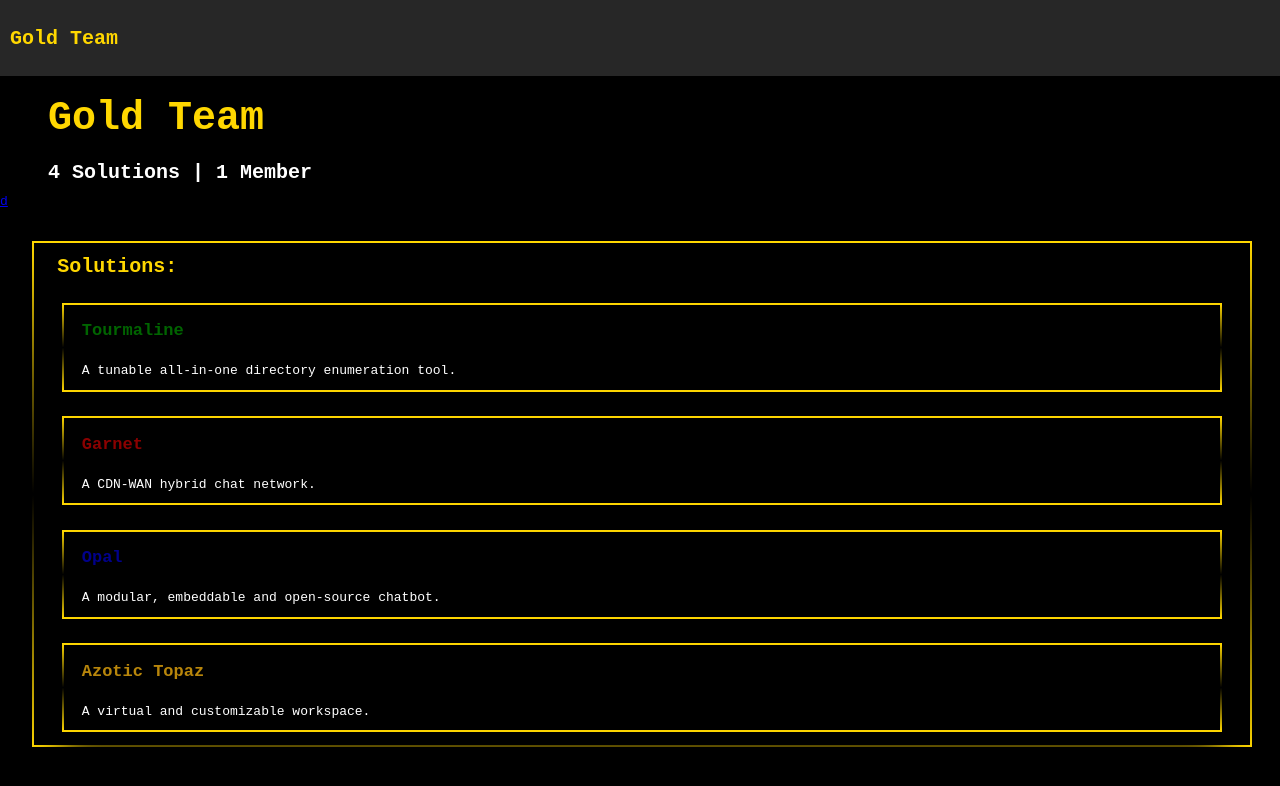
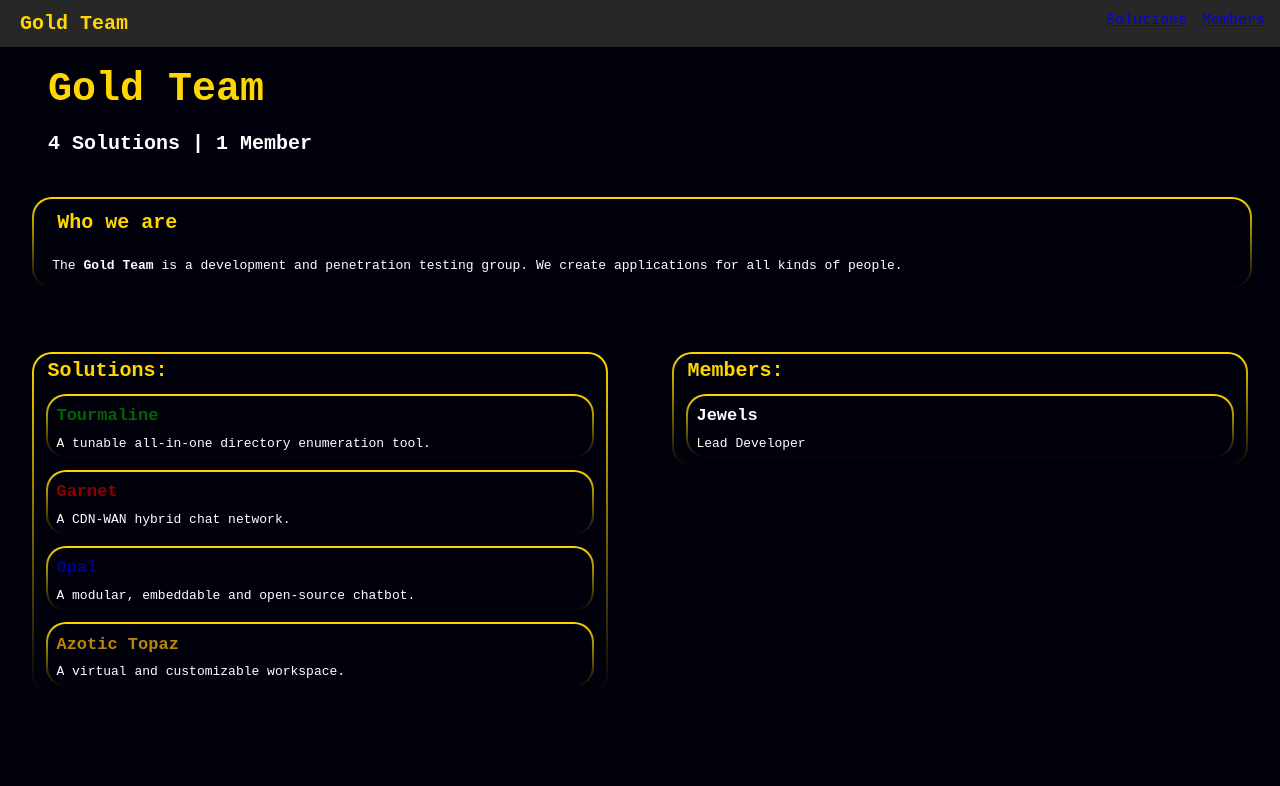
Before and after one commit to Gold-Team-Projects/Site, a plain HTML site: page index.html in a window 1280 px wide. Shown: the top 786 px of the page. Drawn offline with Linux system fonts and the light colour scheme.

Commit message:
0.2.0 - Styling

```diff
--- a/css/main.css
+++ b/css/main.css
@@ -1,6 +1,7 @@
 :root {
     --text: white;
     --accent: gold;
+    --background: rgb(1, 1, 12);
 }
 
 html {
@@ -16,8 +17,12 @@ body {
     color: var(--text);
     display: flex;
     flex-direction: column;
-    background: black;
+    background: var(--background);
     font-family: monospace;
+}
+
+a {
+    font-size: 15px;
 }
 
 h4 {
@@ -30,9 +35,28 @@ h5 {
     padding-top: 5px;
 }
 
+.horizontal {
+    display: flex;
+    flex-direction: row;
+}
+.horizontal > .panel {
+    flex: 1;
+}
+.horizontal > a {
+    padding-right: 15px;
+}
+
 nav {
     background: rgb(39, 39, 39);
+    display: flex;
+    flex-direction: row;
+    justify-content: space-between;
 }
+
+nav > * {
+    margin: 12px 0 12px 10px;
+}
+
 .top {
     display: flex;
     flex-direction: column;
@@ -54,10 +78,10 @@ h3.subtitle, h1.title {
 }
 
 .panel {
-    border: solid;
-    border-image: linear-gradient(gold,black,gold ) 1;
-    border-width: 2px;
-    border-radius: 10px;
+    border: 2px solid transparent;
+    background: linear-gradient(var(--background), var(--background)) padding-box, linear-gradient(gold, var(--background)) border-box;
+
+    border-radius: 20px;
     margin: 2.5%;
     display: flex;
     flex-direction: column;
@@ -77,11 +101,11 @@ h3.subtitle, h1.title {
 
 @keyframes hover-shadow {
     0% { box-shadow: none; }
-    100% { box-shadow: 0 0 10px 4.5px white; }
+    100% { box-shadow: 0 0 10px 4.5px grey; }
 }
 
-.clickable {
+.clickable:hover {
     cursor: pointer;
     animation: hover-shadow 0.2s;
-    box-shadow: 0 20px 35px black;
+    box-shadow: 0 0 15px 3px grey;
 }
--- a/index.html
+++ b/index.html
@@ -7,32 +7,50 @@
     <body>
         <nav>
             <h4>Gold Team</h4>
+            <div class="horizontal">
+                <a href="/solutions">Solutions</a>
+                <a href="/members">Members</a>
+            </div>
         </nav>
         <div class="top">
             <h1 class="title">Gold Team</h1>
             <h3 class="subtitle">4 Solutions | 1 Member</h3>
         </div>
         <main>
-            <a href="/">d</a>
+            <div class="panel">
+                <h4>Who we are</h4>
+                <p>The <b>Gold Team</b> is a development and penetration testing group. We create applications for all kinds of people.</p>
+            </div>
+            <div class="horizontal">
                 <div class="panel">
                     <h4>Solutions:</h4>
                     <div class="panel clickable" onclick="redirect('/solutions/tourmaline')">
                         <h5 style="color: darkgreen">Tourmaline</h5>
                         <p>A tunable all-in-one directory enumeration tool.</p>
                     </div>
-                <div class="panel clickable">
+                    <div class="panel clickable" onclick="redirect('/solutions/garnet')">
                         <h5 style="color: darkred">Garnet</h5>
                         <p>A CDN-WAN hybrid chat network.</p>
                     </div>
-                <div class="panel clickable">
+                    <div class="panel clickable" onclick="redirect('/solutions/opal')">
                         <h5 style="color: darkblue">Opal</h5>
                         <p>A modular, embeddable and open-source chatbot.</p>
                     </div>
-                <div class="panel clickable">
+                    <div class="panel clickable" onclick="redirect('/solutions/azotic-topaz')">
                         <h5 style="color: darkgoldenrod">Azotic Topaz</h5>
                         <p>A virtual and customizable workspace.</p>
                     </div>
                 </div>
+                <div class="panel">
+                    <h4>Members:</h4>
+                    <div class="panel clickable">
+                        <h5>Jewels</h5>
+                        <p>Lead Developer</p>
+                    </div>
+
+                </div>
+            </div>
+
         </main>
     </body>
 </html>
```
Lines whose indentation alone changed are shown as unchanged.
